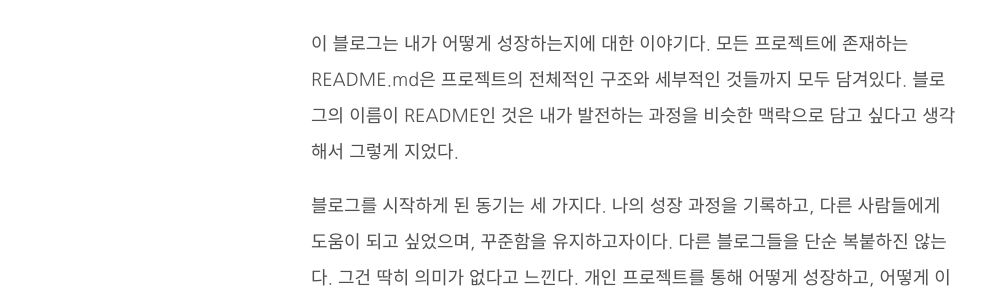
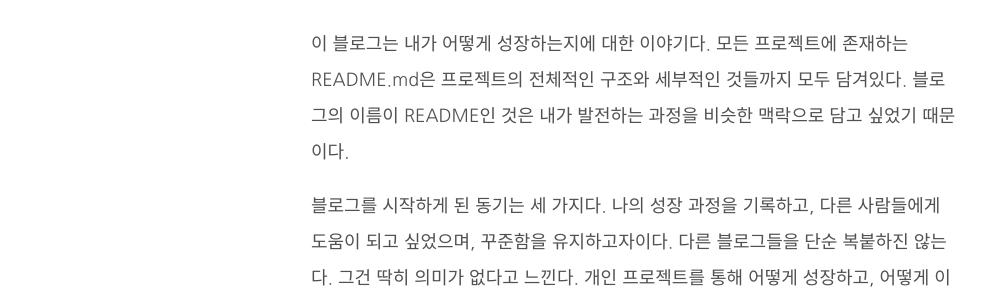
Before and after one commit to TaewoooongHeo01/TaewoooongHeo01, a Jekyll site: the page built from _posts/README/2024-01-25-direction.md, in a window 1280 px wide. Shown: the part 507-804 px from the top of the page, without its empty margins (5-993 px from the left). Built offline with Jekyll 4.4.1, drawn with Linux system fonts in a browser that asks for light colours; comment, search, counter and statistics services are not loaded.

Commit message:
direction

```diff
--- a/_posts/README/2024-01-25-direction.md
+++ b/_posts/README/2024-01-25-direction.md
@@ -9,7 +9,7 @@
 
 만드는 걸 좋아하는 성격은 어릴 때부터 그랬다. 그때 나의 창작 도구는 레고와 과학상자였다. 그것들을 하루종일 가지고 놀면서 많은 것들을 이것저것 만들며 시간을 보냈다. 하지만 이제 나의 창작 도구는 컴퓨터와 코딩이다. 여기서 중요한건 도구가 바뀌었지만 "무언가 만드는 것" 이라는 본질은 바뀌지 않았다는 것이다.
 
-이 블로그는 내가 어떻게 성장하는지에 대한 이야기다. 모든 프로젝트에 존재하는 README.md은 프로젝트의 전체적인 구조와 세부적인 것들까지 모두 담겨있다. 블로그의 이름이 README인 것은 내가 발전하는 과정을 비슷한 맥락으로 담고 싶다고 생각해서 그렇게 지었다.
+이 블로그는 내가 어떻게 성장하는지에 대한 이야기다. 모든 프로젝트에 존재하는 README.md은 프로젝트의 전체적인 구조와 세부적인 것들까지 모두 담겨있다. 블로그의 이름이 README인 것은 내가 발전하는 과정을 비슷한 맥락으로 담고 싶었기 때문이다.
 
 블로그를 시작하게 된 동기는 세 가지다. 나의 성장 과정을 기록하고, 다른 사람들에게 도움이 되고 싶었으며, 꾸준함을 유지하고자이다. 다른 블로그들을 단순 복붙하진 않는다. 그건 딱히 의미가 없다고 느낀다. 개인 프로젝트를 통해 어떻게 성장하고, 어떻게 이를 해결해 나가는지 쓸 것이다. "왜 그렇게 생각했고 왜 그렇게 결정했는지" 스스로에게 질문하는 방식으로 말이다.
 
--- a/index.html
+++ b/index.html
@@ -4,7 +4,7 @@
 published: true
 ---
 
-<h3>안녕하세요👋 프로젝트를 진행하며 배운 것들을 기록하는 공간입니다.</h3>
+<h3>안녕하세요👋&nbsp 프로젝트를 진행하며 배운 것들을 기록하는 공간입니다.</h3>
 
 <div class="posts">
   {% assign posts_grouped_by_year = site.posts | group_by_exp:"post", "post.date | date: '%Y'" %}
```
